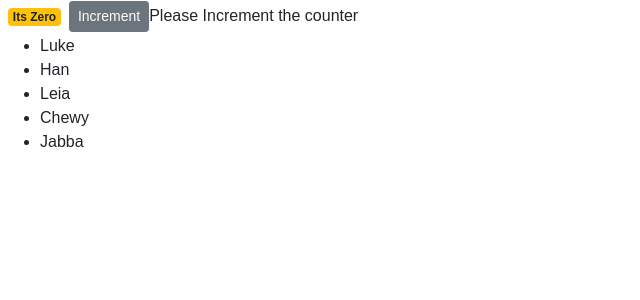
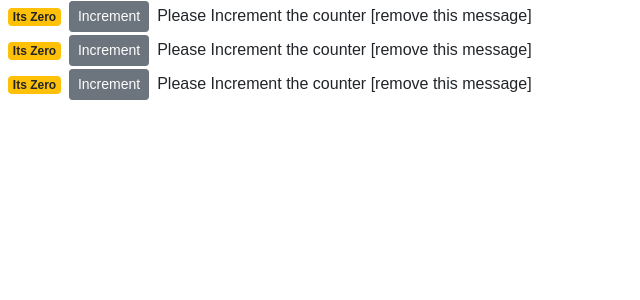
Before and after one commit to khalidmunir/react-cart-template, a React (Create React App) app: page / in a window 1280 px wide. Shown: the top 300 px of the page, without its empty margins (0-640 px from the left). Built offline with nearby package versions, Linux system fonts and the light colour scheme.

Commit message:
tidy up - removed itemsList - small style fix

```diff
--- a/src/components/counter.jsx
+++ b/src/components/counter.jsx
@@ -2,7 +2,6 @@ import React, { Component } from 'react'
 class Counter extends Component {
     state = {
         count: 0,
-        listItems: [  'Luke', 'Han', 'Leia', 'Chewy', 'Jabba' ]
     }
 
     handleIncrement = product => {
@@ -15,26 +14,17 @@ class Counter extends Component {
 
         return (
             <React.Fragment>
+            <div>
                 <span className={ classes }> { this.formattedCount() } </span>
                 <button
                     onClick={() => this.handleIncrement({ id: 1})}
                     className='btn btn-secondary btn-sm'>
                     Increment
                 </button>
-            { this.state.count === 0 && 'Please Increment the counter'}
-            {this.renderList()}
+                { this.state.count === 0 && <span className='m-2'>Please Increment the counter [remove this message]</span>}
+            </div>
 
         </React.Fragment>
-        )
-    }
-
-    renderList() {
-        if (this.state.listItems.length === 0 ) return <p>There is no List <br />(This is not the list your looking for! :)</p>
-
-        return (
-            <ul>
-                { this.state.listItems.map( item => <li key={item}>{item}</li> ) }
-            </ul>
         )
     }
 
@@ -46,7 +36,7 @@ class Counter extends Component {
 
     formattedCount() {
         const { count } = this.state
-        return count === 0 ? 'Its Zero' : count
+        return count === 0 ? 'Its Zero' : 'Its ' + count
     }
 }
 
--- a/src/components/counters.jsx
+++ b/src/components/counters.jsx
@@ -10,6 +10,8 @@ class Counters extends Component {
         return (
         <div>
             <Counter />
+            <Counter />
+            <Counter />
 
         </div>
         )
```
Lines whose indentation alone changed are shown as unchanged.
